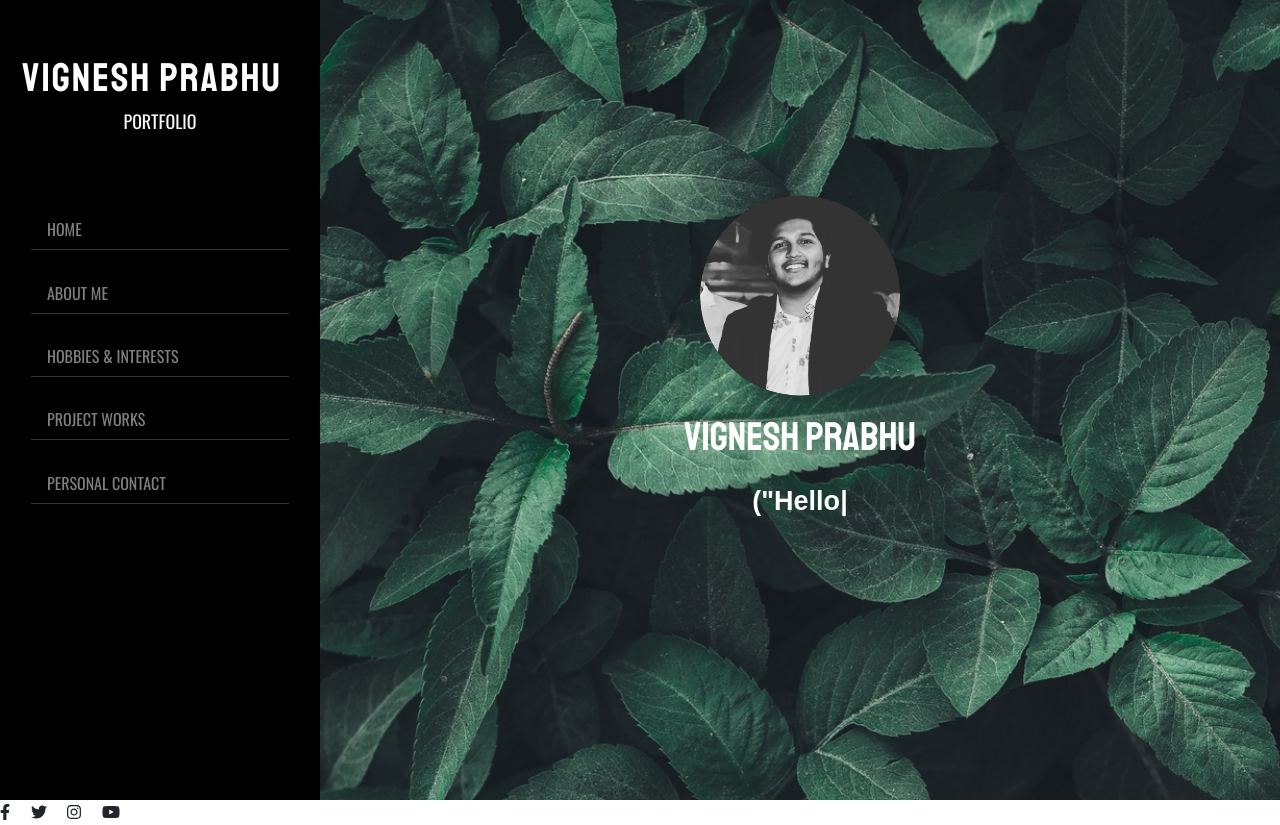
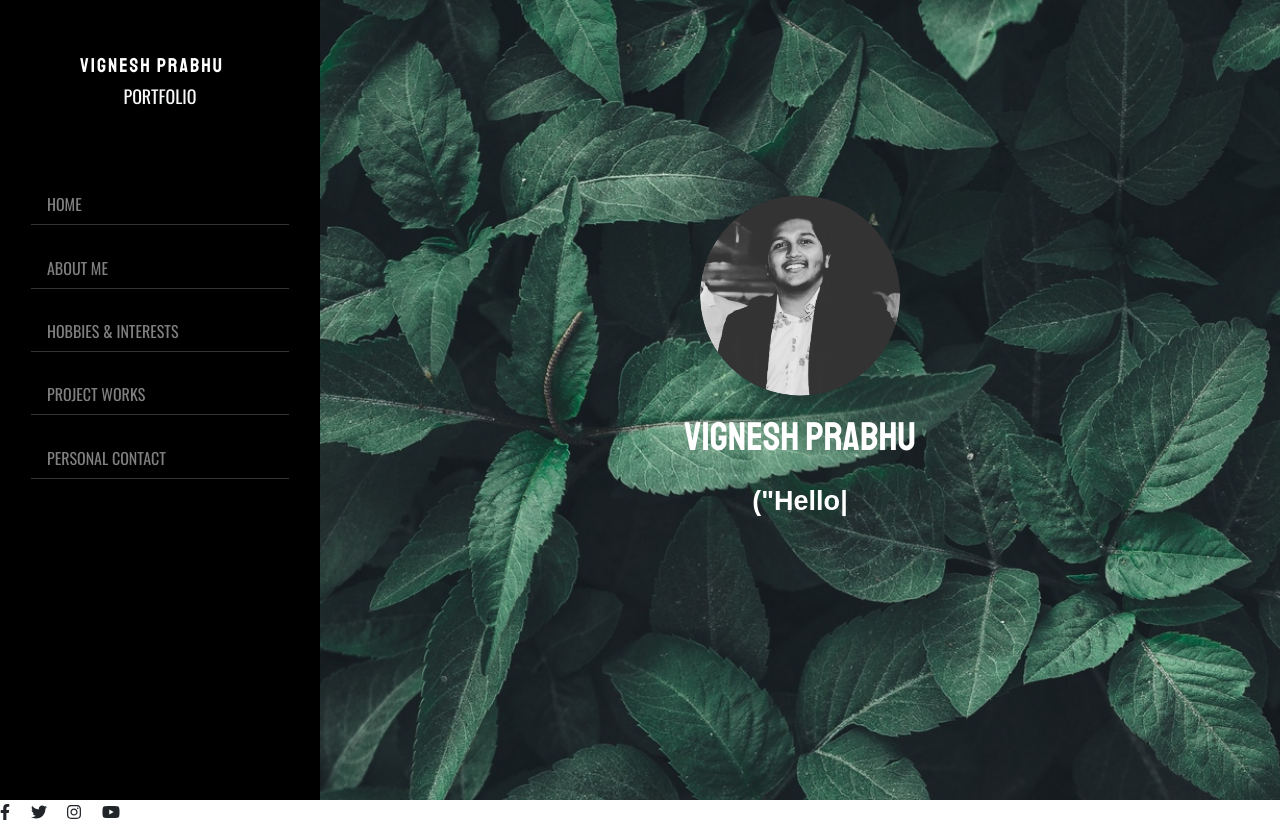
Before and after one commit to Vignesh-Prabhu/-Portfolio, a plain HTML site: page index.html in a window 1280 px wide. Shown: the top 825 px of the page. Drawn offline with nearby package versions, Linux system fonts and the light colour scheme; a web font is replaced by a local one.

Commit message:
changed font size

```diff
--- a/index.html
+++ b/index.html
@@ -17,7 +17,7 @@
             <div class="col-3 bgcolor-black">
                 <nav class="primary-nav navbar-expand-md">
                     <div class="site-title text-center text-light py-5">
-                        <a href="#home" class="navbar-brand font-staat font-size-40">VIGNESH PRABHU</a>
+                        <a href="#home" class="navbar-brand font-staat font-size-20">VIGNESH PRABHU</a>
                         <p class="description text-uppercase font-os">Portfolio</p>
 
                     </div>
```
